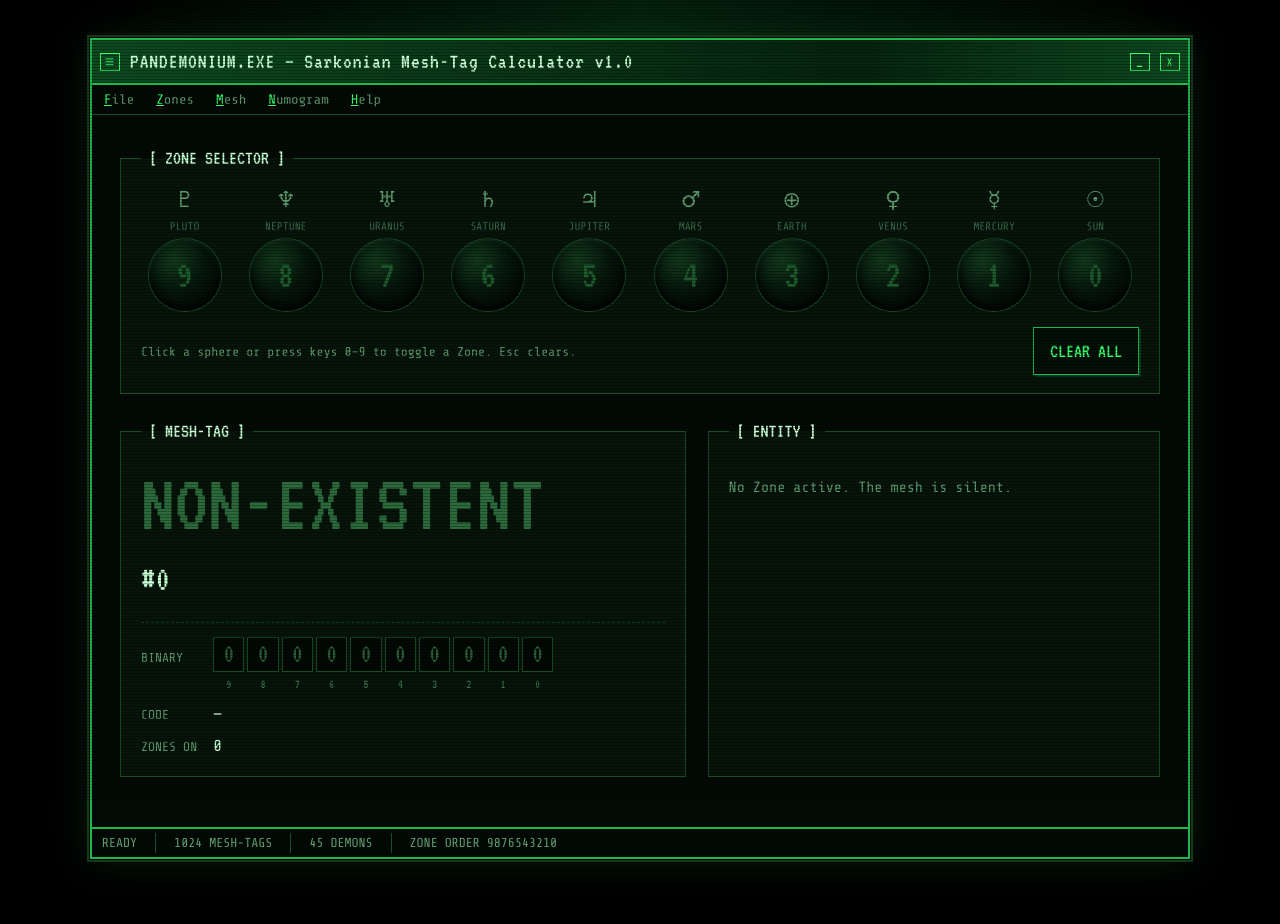
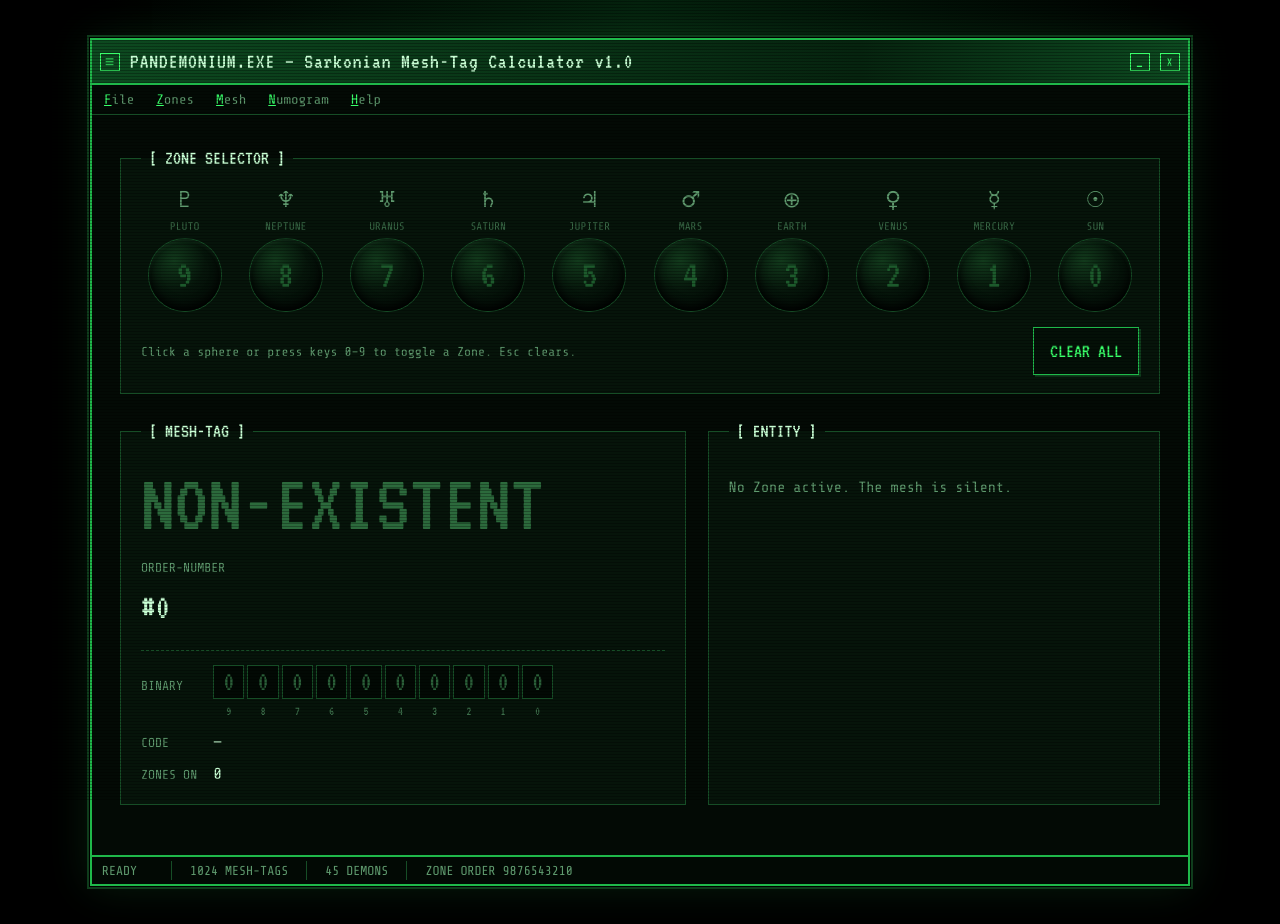
Before and after one commit to Alektryon/sarkonian, a plain HTML site: page index.html in a window 1280 px wide. Before the commit the page ends 897 px from the top, so only its background shows below. Drawn offline with nearby package versions, Linux system fonts and the light colour scheme.

Commit message:
Minor editing

```diff
--- a/index.html
+++ b/index.html
@@ -54,8 +54,12 @@ legend{font-family:VT323,monospace;font-size:20px;color:var(--pale);padding:0 8p
 .out{display:grid;grid-template-columns:minmax(0,1.25fr) minmax(0,1fr);gap:22px}
 .tag{font-family:VT323,monospace;font-size:clamp(44px,8vw,84px);line-height:1;color:var(--g);text-shadow:0 0 12px rgba(57,255,106,.55);word-break:break-word}
 .tag.null{color:#2c6a3c;text-shadow:none}
-.ord{font-family:VT323,monospace;font-size:clamp(26px,3.5vw,36px);color:var(--pale);margin-top:6px}
-.cur{display:inline-block;width:.55em;height:.9em;background:var(--g);vertical-align:-.08em;margin-left:.15em;animation:blink 1.1s steps(1) infinite}
+.olab{color:var(--mute);font-size:13px;text-transform:uppercase;margin-top:12px}
+.ord{font-family:VT323,monospace;font-size:clamp(26px,3.5vw,36px);color:var(--pale);margin-top:2px}
+.cur{display:inline-block;width:.6em;height:1em;background:var(--g);vertical-align:-.15em;margin-left:8px;animation:blink 1.1s steps(1) infinite}
+.status .sbox{display:inline-flex;align-items:center}
+.status .sbox span{border:0;padding:0}
+.status .sbox{padding-right:18px}
 @keyframes blink{50%{opacity:0}}
 @media(prefers-reduced-motion:reduce){.cur{animation:none}}
 dl{margin:0;display:grid;grid-template-columns:auto minmax(0,1fr);gap:8px 16px;align-items:baseline}
@@ -99,7 +103,8 @@ dd{margin:0;color:var(--pale)}
       <fieldset>
         <legend>[ MESH-TAG ]</legend>
         <div class="tag null" id="tag">NON-EXISTENT</div>
-        <div class="ord" id="ord">#0<span class="cur" aria-hidden="true"></span></div>
+        <div class="olab">Order-number</div>
+        <div class="ord" id="ord">#0</div>
         <div class="sec">
           <dl>
             <dt>Binary</dt>
@@ -115,7 +120,7 @@ dd{margin:0;color:var(--pale)}
       </fieldset>
     </div>
   </div>
-  <div class="status"><span id="st1">READY</span><span>1024 MESH-TAGS</span><span>45 DEMONS</span><span>ZONE ORDER 9876543210</span></div>
+  <div class="status"><span class="sbox"><span id="st1">READY</span><span class="cur" aria-hidden="true"></span></span><span>1024 MESH-TAGS</span><span>45 DEMONS</span><span>ZONE ORDER 9876543210</span></div>
 </div>
 
 <script>
@@ -207,7 +212,7 @@ function render(){
   const tag = $("tag");
   if (n === 0) { tag.textContent = "NON-EXISTENT"; tag.classList.add("null"); }
   else { tag.textContent = "SAKN-" + (n-1); tag.classList.remove("null"); }
-  $("ord").innerHTML = "#" + n + '<span class="cur" aria-hidden="true"></span>';
+  $("ord").textContent = "#" + n;
   $("bin").innerHTML = [...bits].map(b => `<b class="${b==='1'?'on':''}">${b}</b>`).join('') + ORDER.map(z => `<i>${z}</i>`).join('');
   $("code").textContent = n ? zs.join('') : "—";
   $("cnt").textContent = zs.length;
@@ -233,7 +238,7 @@ function render(){
   } else {
     h = `<p class="kind">&gt; IMPULSE-ENTITY</p>
       <dl>
-        <dt>Net-span</dt><dd class="big">${zs.join("::")}</dd>
+        <dt>Net-span</dt><dd class="big">${zs.join(":")}</dd>
         <dt>Zones</dt><dd>${zs.length}</dd>
       </dl>`;
   }
```
